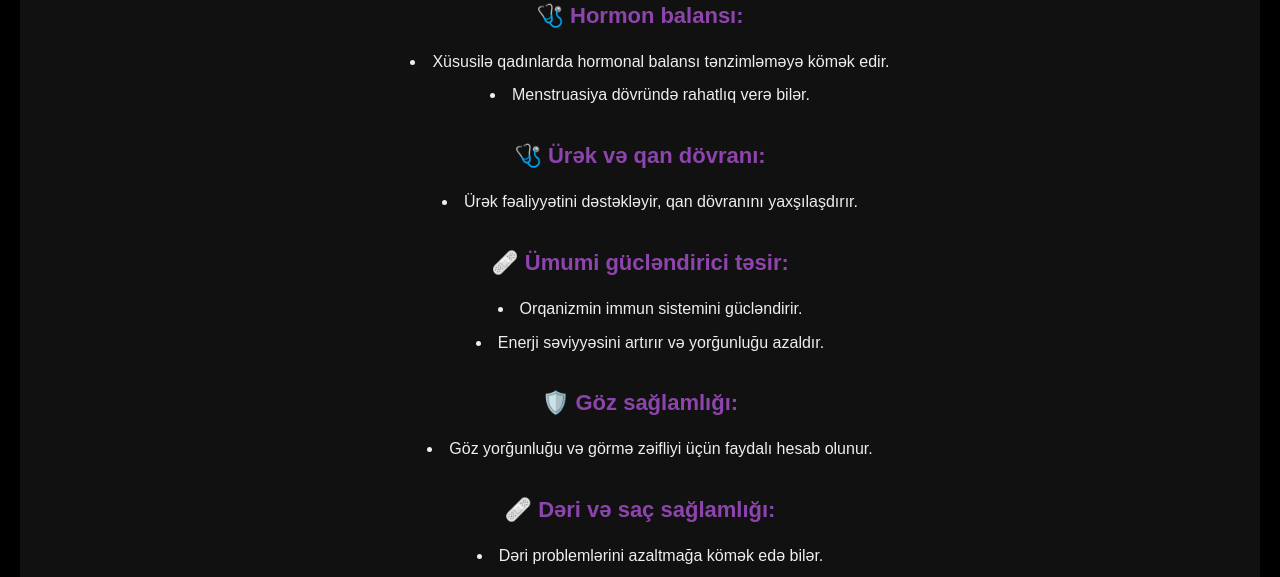
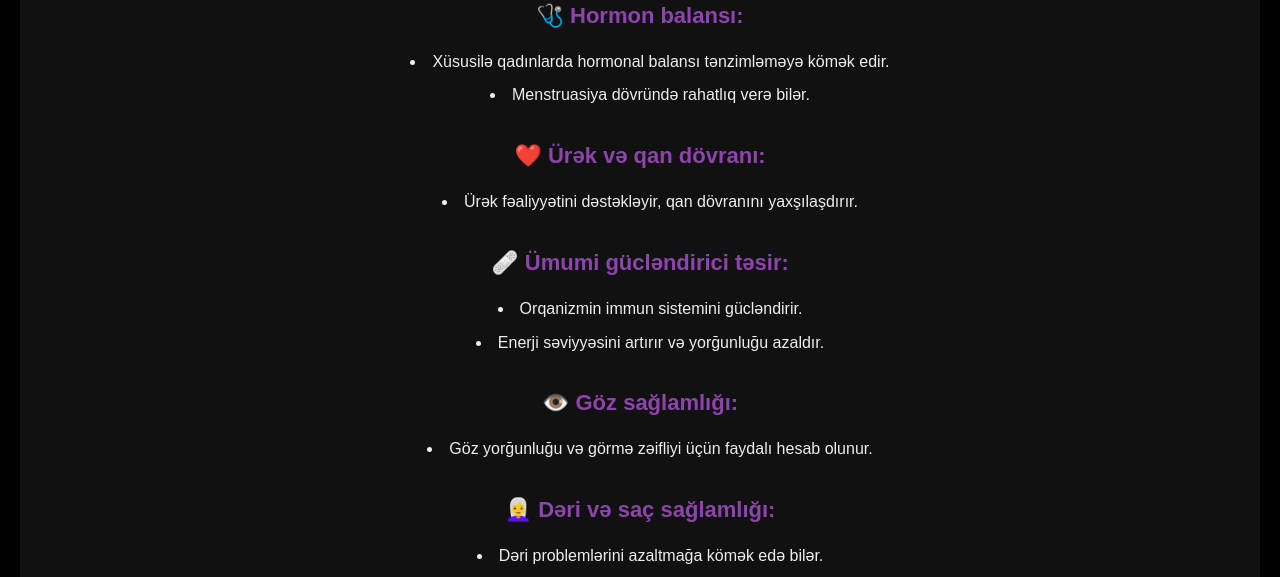
Before and after one commit to anaraydinli55/herbal-bazar, a plain HTML site: page public/bitkiler/hayit.html in a window 1280 px wide. Shown: the part 1180-1757 px from the top of the page. Drawn offline with Linux system fonts and the light colour scheme; files whose address does not match are found by name.

Commit message:
Update hayit.html

```diff
--- a/public/bitkiler/hayit.html
+++ b/public/bitkiler/hayit.html
@@ -129,7 +129,7 @@
     <li>Menstruasiya dövründə rahatlıq verə bilər.</li>
   </ul>
 
-  <h2>🩺 Ürək və qan dövranı:</h2>
+  <h2>❤️️ Ürək və qan dövranı:</h2>
   <ul>
     <li>Ürək fəaliyyətini dəstəkləyir, qan dövranını yaxşılaşdırır.</li>
   </ul>
@@ -140,12 +140,12 @@
     <li>Enerji səviyyəsini artırır və yorğunluğu azaldır.</li>
   </ul>
 
-  <h2>🛡️ Göz sağlamlığı:</h2>
+  <h2>👁️ Göz sağlamlığı:</h2>
   <ul>
     <li>Göz yorğunluğu və görmə zəifliyi üçün faydalı hesab olunur.</li>
   </ul>
 
-        <h2>🩹 Dəri və saç sağlamlığı:</h2>
+        <h2>👩‍🦳 Dəri və saç sağlamlığı:</h2>
   <ul>
     <li>Dəri problemlərini azaltmağa kömək edə bilər.</li>
     <li>Saç tökülməsinin qarşısını almağa dəstək olur.</li>
```
